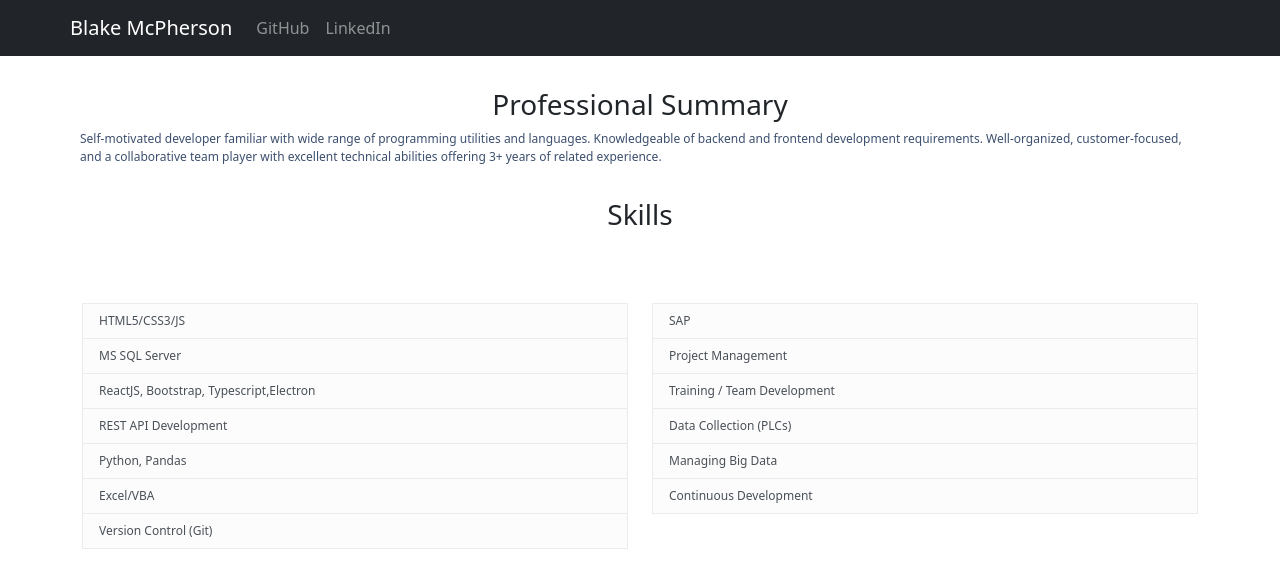
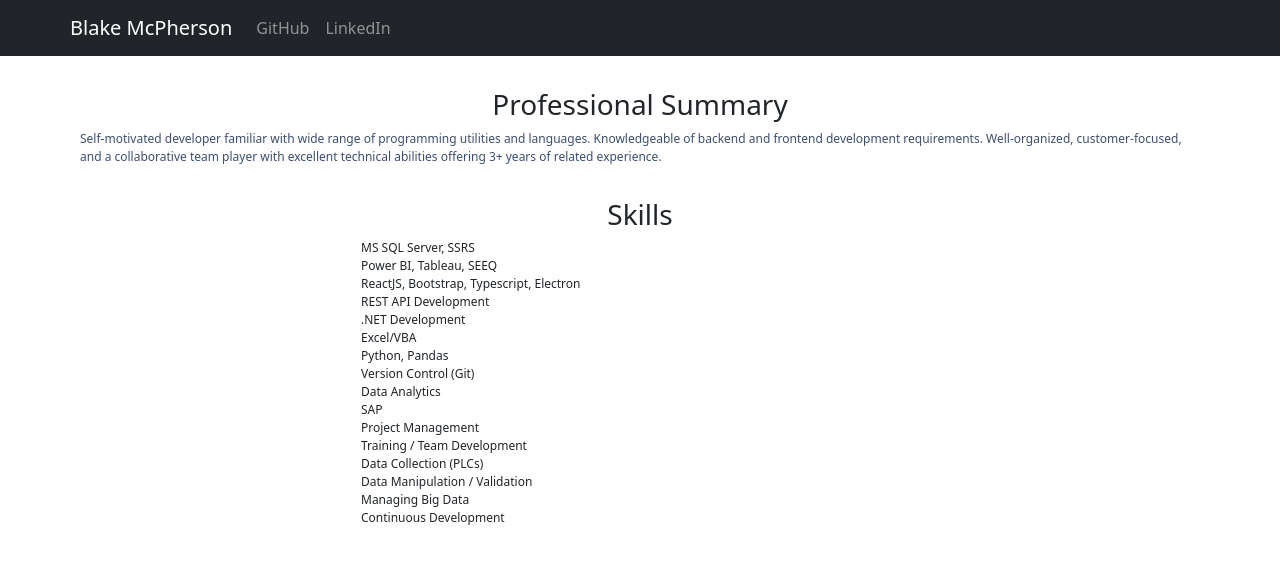
Before and after one commit to Blake14/Resume, a React (Create React App) app in the folder resume-app/: page / in a window 1280 px wide. Shown: the top 588 px of the page. Built offline with nearby package versions, Linux system fonts and the light colour scheme.

Commit message:
skill loop functionality

```diff
--- a/resume-app/src/App.css
+++ b/resume-app/src/App.css
@@ -5,8 +5,15 @@
 
 
 .skills {
-  padding-top: 5%;
   font-size: 12px;
+  text-align: center;
+}
+
+.skillSet {
+  text-align: left;
+  display: flex;
+  flex-direction: column;
+  padding-left: 25%;
 }
 
 .summary {
--- a/resume-app/src/components/Skills.js
+++ b/resume-app/src/components/Skills.js
@@ -1,37 +1,47 @@
 import React from 'react';
 import '../App.css';
-import { Container, ListGroup, Col, Row} from 'react-bootstrap';
+import { Container, ListGroup, Col} from 'react-bootstrap';
 import 'bootstrap/dist/css/bootstrap.css';
 
-const Skills = () => (
-<div>
-<h3 className="titles">Skills</h3>
-<div className="skills">
-    <Container>
-     <ListGroup variant="flush">
-         <Row>
-             <Col>
-        <ListGroup.Item variant="light">HTML5/CSS3/JS</ListGroup.Item>
-        <ListGroup.Item variant="light">MS SQL Server</ListGroup.Item>
-        <ListGroup.Item variant="light">ReactJS, Bootstrap, Typescript,Electron</ListGroup.Item>
-        <ListGroup.Item variant="light">REST API Development</ListGroup.Item>
-        <ListGroup.Item variant="light">Python, Pandas</ListGroup.Item>
-        <ListGroup.Item variant="light">Excel/VBA</ListGroup.Item>
-        <ListGroup.Item variant="light" action href="www.linkedin.com/in/Blake14">Version Control (Git)</ListGroup.Item>
-        </Col>
-        <Col>
-        <ListGroup.Item variant="light">SAP</ListGroup.Item>
-        <ListGroup.Item variant="light">Project Management</ListGroup.Item>
-        <ListGroup.Item variant="light">Training / Team Development</ListGroup.Item>
-        <ListGroup.Item variant="light" action href="https://www.osisoft.com/pi-system/">Data Collection (PLCs)</ListGroup.Item>
-        <ListGroup.Item variant="light">Managing Big Data</ListGroup.Item>
-        <ListGroup.Item variant="light">Continuous Development</ListGroup.Item>
-        </Col>
-        </Row>
-        </ListGroup>
-    </Container>
-</div>
-</div>
-);
+
+function Skill(props){
+
+    return (
+        <ListGroup>{props.desc}</ListGroup>
+    )
+ }
+
+
+ const skills = [
+
+     {id:1,desc:"MS SQL Server, SSRS"},
+     {id:2,desc:"Power BI, Tableau, SEEQ"},
+     {id:3,desc:"ReactJS, Bootstrap, Typescript, Electron"},
+     {id:4,desc:"REST API Development"},
+     {id:5,desc:".NET Development"},
+     {id:6,desc:"Excel/VBA"},
+     {id:7,desc:"Python, Pandas"},
+     {id:8,desc:"Version Control (Git)"},
+     {id:9,desc:"Data Analytics"},
+     {id:10,desc:"SAP"},
+     {id:11,desc:"Project Management"},
+     {id:12,desc:"Training / Team Development"},
+     {id:13,desc:"Data Collection (PLCs)"},
+     {id:14,desc:"Data Manipulation / Validation"},
+     {id:15,desc:"Managing Big Data"},
+     {id:16,desc:"Continuous Development"}
+
+     ]
+
+ function Skills(){
+   return (
+       <Container className="skills">
+                <h3 className="titles">Skills</h3>
+                <Col className="skillSet">
+                    {skills.map((skill)=><Skill desc={skill.desc} />)}
+                </Col>
+        </Container>
+   )
+ }
 
 export default Skills;
```
